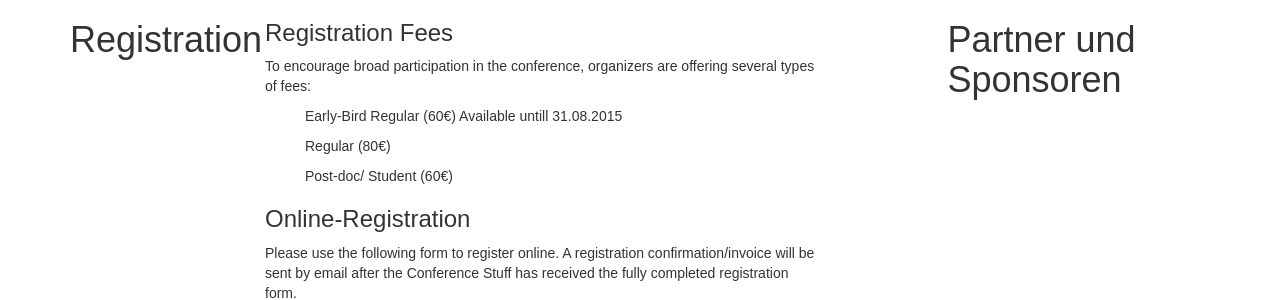
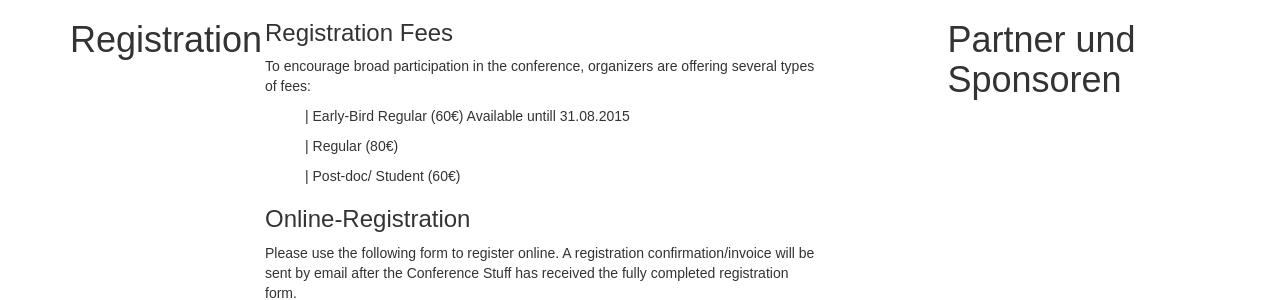
Before and after one commit to susedev/test, a Jekyll site: the page built from registration.html, in a window 1280 px wide. Shown: the part 237-537 px from the top of the page. Built offline with Jekyll 4.4.1, drawn with Linux system fonts in a browser that asks for light colours; nearby versions of some CDN libraries.

Commit message:
Edit from JekyllCMS

```diff
--- a/registration.html
+++ b/registration.html
@@ -6,11 +6,11 @@ language: en
 
 <p>To encourage broad participation in the conference, organizers are offering several types of fees:</p>
 
-<p style="margin-left: 40px;">Early-Bird Regular (60&euro;) Available untill 31.08.2015</p>
+<p style="margin-left: 40px;">| Early-Bird Regular (60&euro;) Available untill 31.08.2015</p>
 
-<p style="margin-left: 40px;">Regular (80&euro;)</p>
+<p style="margin-left: 40px;">| Regular (80&euro;)</p>
 
-<p style="margin-left: 40px;">Post-doc/ Student (60&euro;)</p>
+<p style="margin-left: 40px;">| Post-doc/ Student (60&euro;)</p>
 
 <h3>Online-Registration</h3>
 
```
